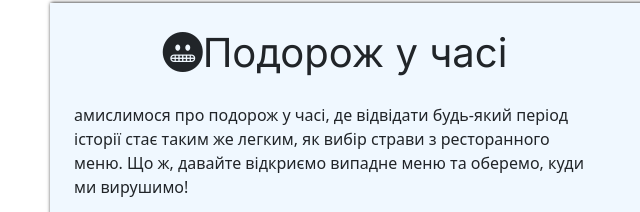
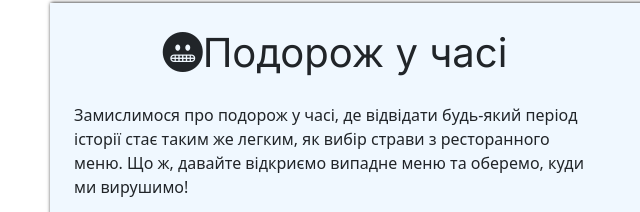
Before and after one commit to anface/labaratorny.github.io, a plain HTML site: page 8/index.html in a window 1280 px wide. Shown: the part 194-406 px from the top of the page, 20-660 px from the left. Drawn offline with nearby package versions, Linux system fonts and the light colour scheme; a web font is replaced by a local one.

Commit message:
Update index.html

```diff
--- a/8/index.html
+++ b/8/index.html
@@ -34,7 +34,7 @@
        <div class="row">
         <div class="col-lg-6 col-md-6 col-sm-6 gx-5 box1">
            <p class="text bi bi-emoji-grimace-fill">Подорож у часі</p>
-            <p>амислимося про подорож у часі, де відвідати будь-який період історії стає таким же легким, як вибір страви з ресторанного меню. Що ж, давайте відкриємо випадне меню та оберемо, куди ми вирушимо!</p>
+            <p>Замислимося про подорож у часі, де відвідати будь-який період історії стає таким же легким, як вибір страви з ресторанного меню. Що ж, давайте відкриємо випадне меню та оберемо, куди ми вирушимо!</p>
             <div class="dropdown d-flex justify-content-center">
                   <div class="dropdown mt-3 ">
                     <button class="btn btn-1 btn-secondary dropdown-toggle" type="button" data-bs-toggle="dropdown">Вибрати час</button>
```
